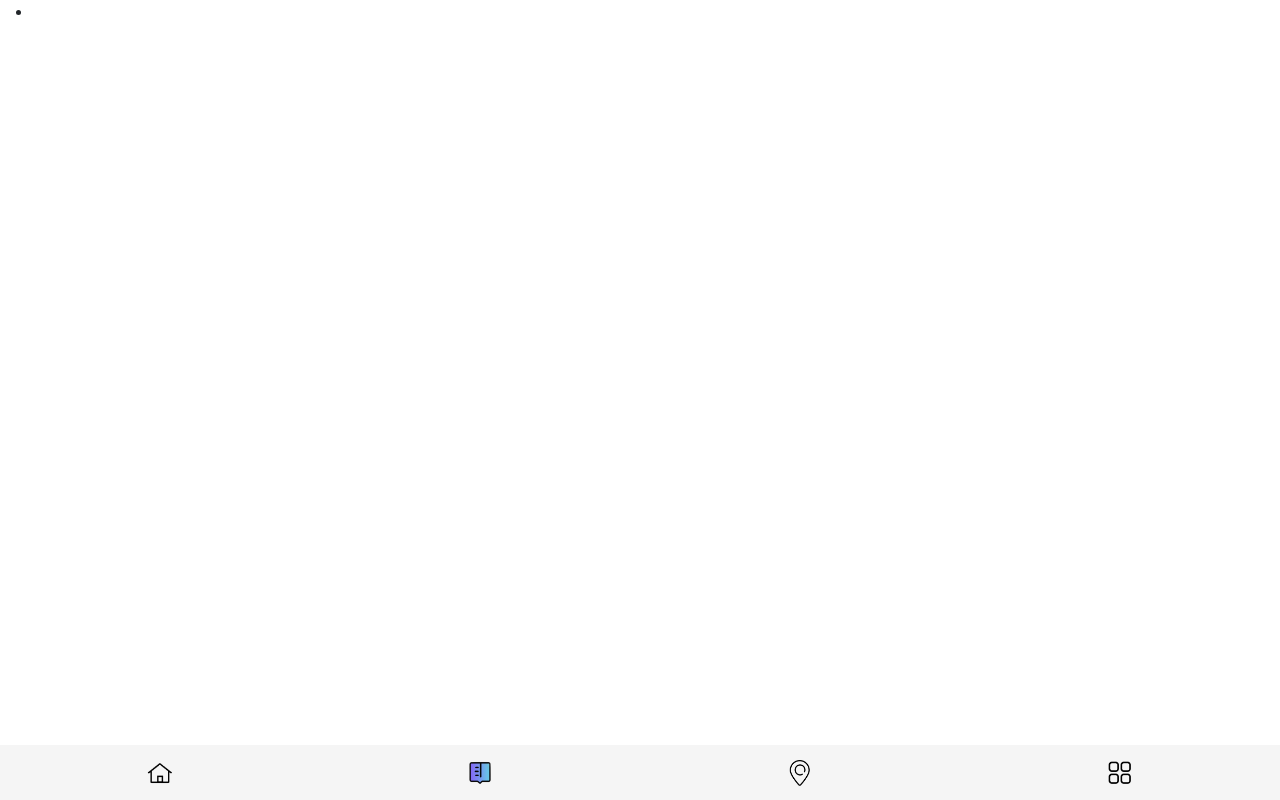
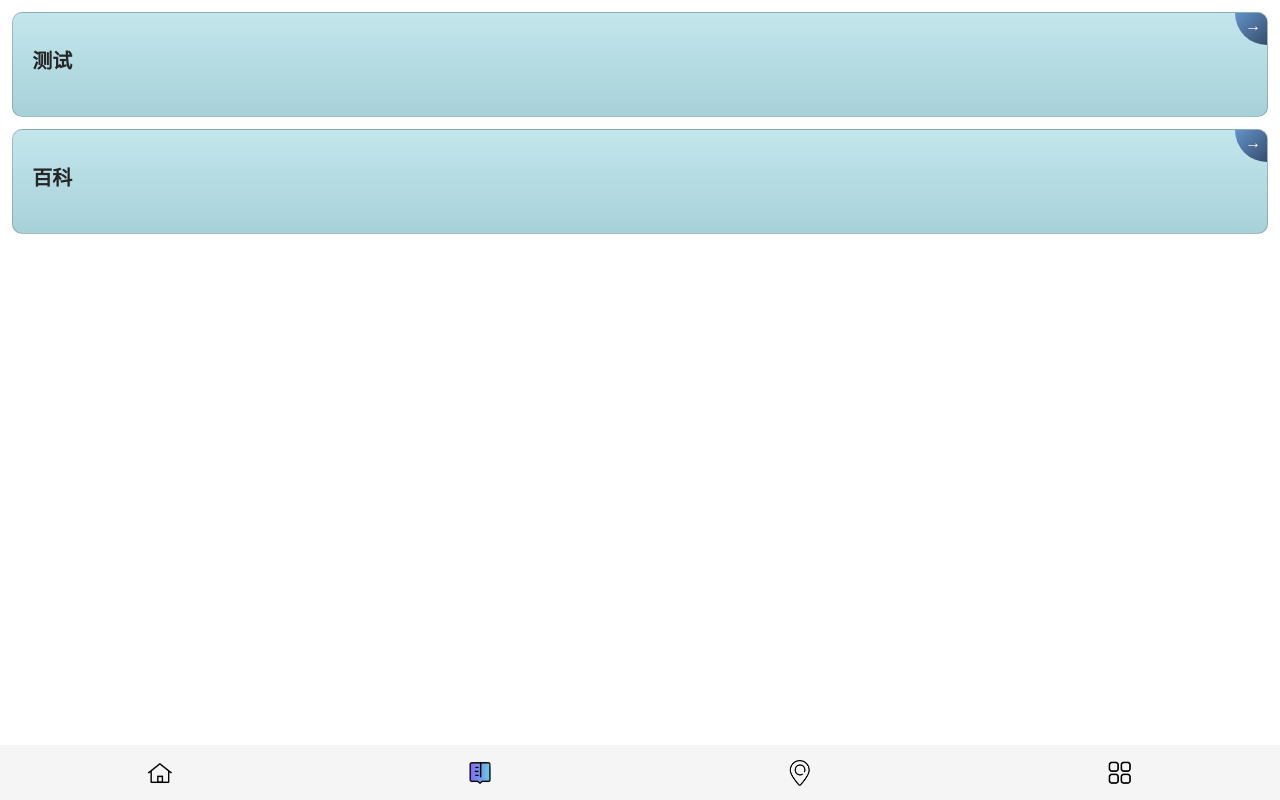
Before and after one commit to xiaowumin-mark/xum-next-station, a plain HTML site: page wiki.html in a window 1280 px wide. Drawn offline with Linux system fonts and the light colour scheme.

Commit message:
first commit

```diff
--- a/css/wiki.css
+++ b/css/wiki.css
@@ -0,0 +1,84 @@
+.card-title {
+    color: #262626;
+    font-size: 20px;
+    line-height: normal;
+    font-weight: 700;
+    margin-bottom: 0.5em;
+}
+
+.small-desc {
+    font-size: 1em;
+    font-weight: 400;
+    line-height: 1.5em;
+    color: #452c2c;
+}
+
+.small-desc {
+    font-size: 1em;
+}
+
+.go-corner {
+    display: flex;
+    align-items: center;
+    justify-content: center;
+    position: absolute;
+    width: 2em;
+    height: 2em;
+    overflow: hidden;
+    top: 0;
+    right: 0;
+    background: linear-gradient(135deg, #6293c8, #384c6c);
+    border-radius: 0 4px 0 32px;
+}
+
+.go-arrow {
+    margin-top: -4px;
+    margin-right: -4px;
+    color: white;
+    font-family: courier, sans;
+}
+
+.card {
+    display: block;
+    position: relative;
+    max-width: 100%;
+    max-height: 200px;
+    background-color: #f2f8f9;
+    border-radius: 10px;
+    padding: 2em 1.2em;
+    margin: 12px;
+    text-decoration: none;
+    z-index: 0;
+    overflow: hidden;
+    background: linear-gradient(to bottom, #c3e6ec, #a7d1d9);
+    font-family: Arial, Helvetica, sans-serif;
+}
+
+.card:before {
+    content: '';
+    position: absolute;
+    z-index: -1;
+    top: -16px;
+    right: -16px;
+    background: linear-gradient(135deg, #364a60, #384c6c);
+    height: 32px;
+    width: 32px;
+    border-radius: 32px;
+    transform: scale(1);
+    transform-origin: 50% 50%;
+    transition: transform 0.35s ease-out;
+}
+
+.card:hover:before {
+    transform: scale(28);
+}
+
+.card:hover .small-desc {
+    transition: all 0.5s ease-out;
+    color: rgba(255, 255, 255, 0.8);
+}
+
+.card:hover .card-title {
+    transition: all 0.5s ease-out;
+    color: #ffffff;
+}
--- /dev/null
+++ b/dataTest/wiki.json
@@ -0,0 +1,46 @@
+{
+    "wz_list":[
+        {
+            "wiki":"百科",
+            "list":[
+                {
+                    "title":"百科测试1",
+                    "main":"<h1>1这是h1</h1><p>这是p</p>"
+                },
+                {
+                    "title":"百科测试2",
+                    "main":"<h1>2这是h1</h1><p>这是p</p>"
+                },
+                {
+                    "title":"百科测试3",
+                    "main":"<h1>3这是h1</h1><p>这是p</p>"
+                },
+                {
+                    "title":"百科测试4",
+                    "main":"<h1>4这是h1</h1><p>这是p</p>"
+                }
+            ]
+        },
+        {
+            "wiki":"测试",
+            "list":[
+                {
+                    "title":"测试1",
+                    "main":"<h1>1这是h1</h1><p>这是p</p>"
+                },
+                {
+                    "title":"测试2",
+                    "main":"<h1>2这是h1</h1><p>这是p</p>"
+                },
+                {
+                    "title":"测试3",
+                    "main":"<h1>3这是h1</h1><p>这是p</p>"
+                },
+                {
+                    "title":"测试4",
+                    "main":"<h1>4这是h1</h1><p>这是p</p>"
+                }
+            ]
+        }
+    ]
+}
--- /dev/null
+++ b/js/getUrlParams.js
@@ -0,0 +1,29 @@
+function getUrlParams(name) { // 不传name返回所有值，否则返回对应值
+    var url = window.location.search;
+    if (url.indexOf('?') == 1) { return false; }
+    url = url.substr(1);
+    url = url.split('&');
+    var name = name || '';
+    var nameres;
+    // 获取全部参数及其值
+    for (var i = 0; i < url.length; i++) {
+        var info = url[i].split('=');
+        var obj = {};
+        obj[info[0]] = decodeURI(info[1]);
+        url[i] = obj;
+    }
+    // 如果传入一个参数名称，就匹配其值
+    if (name) {
+        for (var i = 0; i < url.length; i++) {
+            for (const key in url[i]) {
+                if (key == name) {
+                    nameres = url[i][key];
+                }
+            }
+        }
+    } else {
+        nameres = url;
+    }
+    // 返回结果
+    return nameres;
+}
--- a/js/home.js
+++ b/js/home.js
@@ -4,7 +4,7 @@ window.onload = function () {
         keyboard: false
     });
     $.ajax({
-        url: './modal.json',
+        url: './dataTest/modal.json',
         type: 'get',
         success: function (res) {
             if (res.v !== app_version) {
--- /dev/null
+++ b/js/wiki.js
@@ -0,0 +1,19 @@
+window.onload = function () {
+
+    $.ajax({
+        url: './dataTest/wiki.json',
+        type: 'get',
+        success: function (res) {
+            for (let i = 0; i < res.wz_list.length; i++) {
+                console.log(res.wz_list[i])
+
+                $('#wiki_group').prepend(`<div class="card" onclick="location.href = 'wiki.html?page=${res.wz_list[i].wiki}'">
+            <p style="font-family: hmos;" class="card-title"> ${res.wz_list[i].wiki}</p>
+            <div class="go-corner">
+                <div class="go-arrow">→</div>
+            </div>
+        </div>`)
+            }
+        }
+    });
+}
--- a/wiki.html
+++ b/wiki.html
@@ -1,6 +1,15 @@
 <!DOCTYPE html>
 <html lang="en">
+
 <head>
+	<style>
+		@font-face {
+			font-family: 'hmos';
+			src: url('./fonts/hmos.woff2') format('woff2');
+			font-weight: normal;
+			font-style: normal;
+		}
+	</style>
 	<meta charset="UTF-8">
 	<meta name="viewport" content="width=device-width, initial-scale=1.0">
 	<title>Document</title>
@@ -8,17 +17,17 @@
 	<script src="./js/bootstrap.min.js"></script>
 	<link rel="stylesheet" href="./js/bootstrap.min.css">
 	<script src="./js/jquery/jquery.min.js"></script>
-	<link rel="stylesheet" href="./css/home.css">
+	<link rel="stylesheet" href="./css/wiki.css">
+	<script src="./js/getUrlParams.js"></script>
+	<script src="./js/wiki.js"></script>
 </head>
+
 <body>
 	<div id="wiki_group">
-		<div>
-			<ul>
-				<li>
 
-				</li>
-			</ul>
-		</div>
+
+
+
 	</div>
 
 
@@ -72,4 +81,5 @@
 		</div>
 	</div>
 </body>
+
 </html>
```
Also changed, not shown: dataTest/modal.json (renamed from modal.json).
